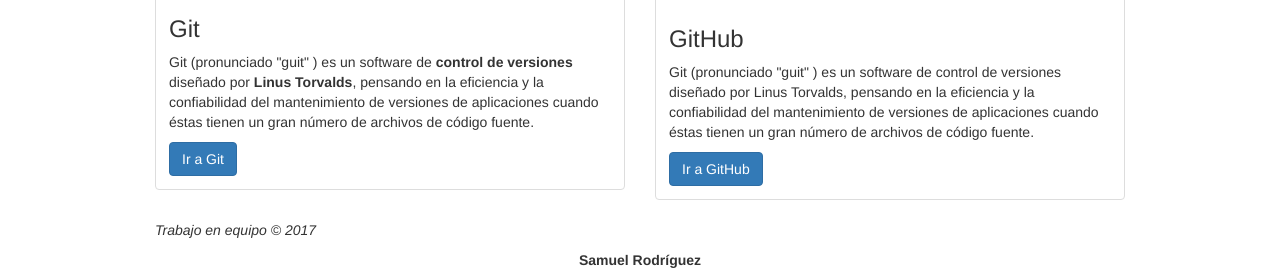
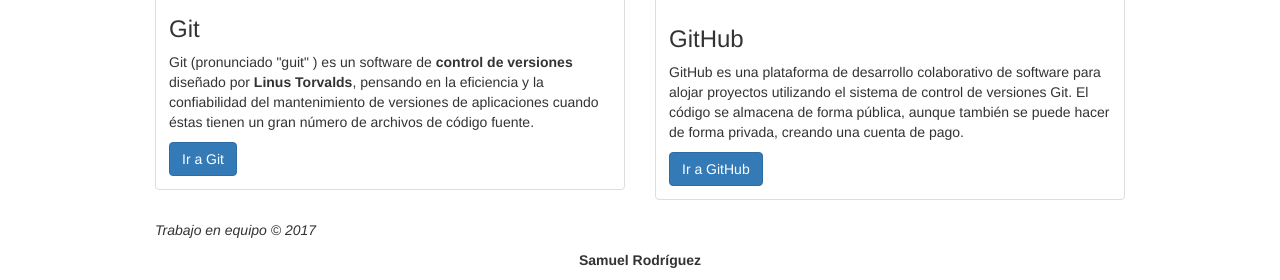
Before and after one commit to samurg/webresponsive, a plain HTML site: page index.html in a window 1280 px wide. Shown: the part 812-1092 px from the top of the page. Drawn offline with nearby package versions, Linux system fonts and the light colour scheme.

Commit message:
corrección thumbnail de GitHub
#1 corrección thumbnail de GitHub ya que estaba copiado lo de Git en
GitHub.

```diff
--- a/index.html
+++ b/index.html
@@ -71,7 +71,7 @@
                             <img src="Imagenes/github%20(1).png" alt="Imagen de GitHub">
                             <div class="caption">
                                 <h3>GitHub</h3>
-                                <p>Git (pronunciado "guit" ) es un software de control de versiones diseñado por Linus Torvalds, pensando en la eficiencia y la confiabilidad del mantenimiento de versiones de aplicaciones cuando éstas tienen un gran número de archivos de código fuente.</p>
+                                <p>GitHub es una plataforma de desarrollo colaborativo de software para alojar proyectos utilizando el sistema de control de versiones Git. El código se almacena de forma pública, aunque también se puede hacer de forma privada, creando una cuenta de pago.</p>
                                 <a href="GitHub/github.html" class="btn btn-primary" role="button">Ir a GitHub</a>
                             </div>
                         </div>
```
